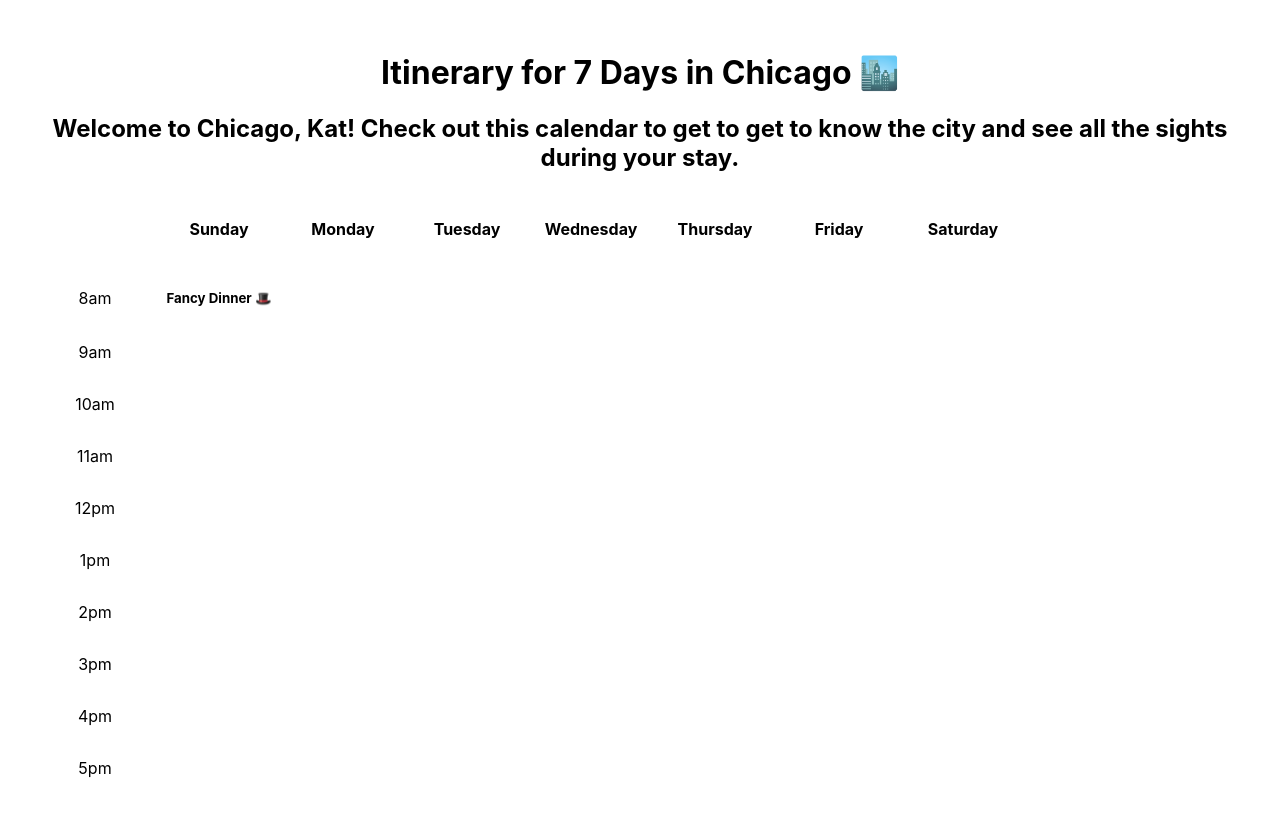
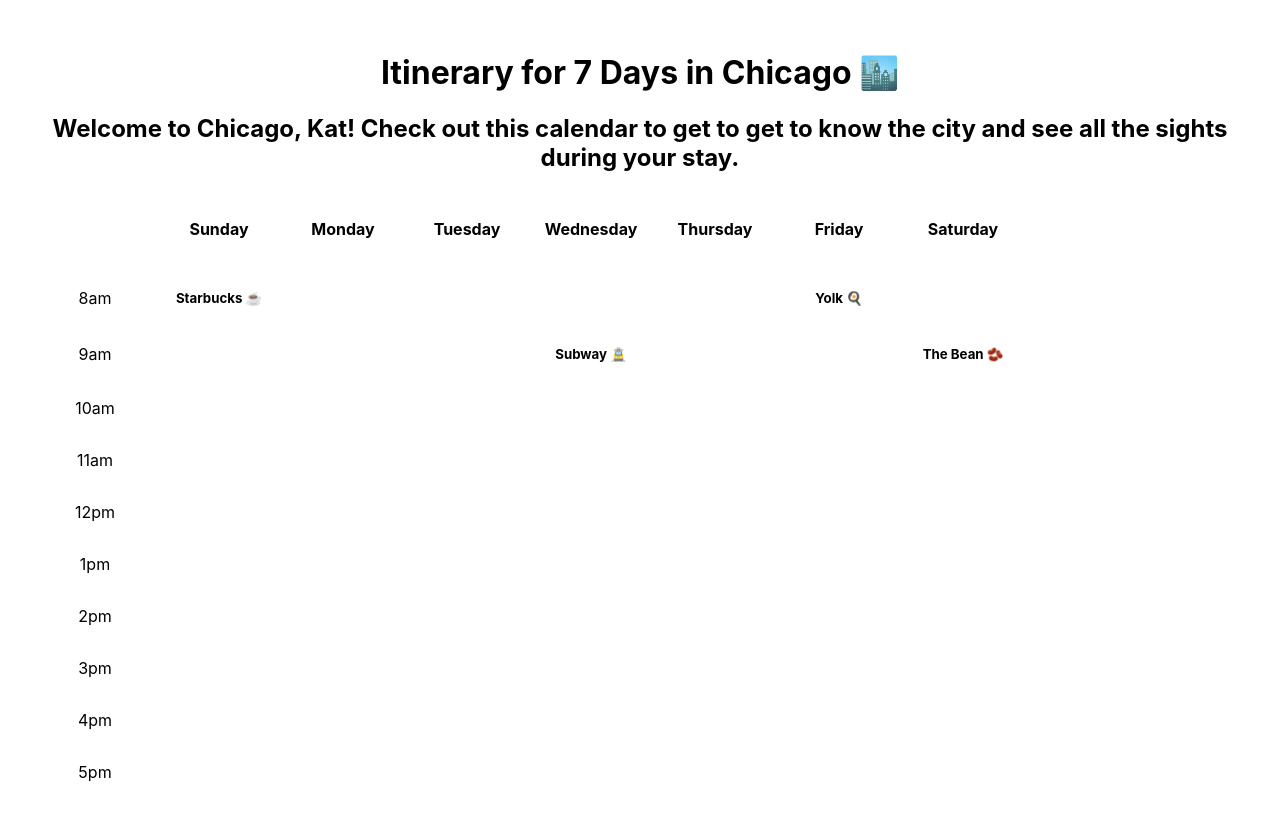
Before and after one commit to Llynoirx/WEB102-timetabled, a React (Vite) app: page / in a window 1280 px wide. Shown: the top 820 px of the page. Built offline with nearby package versions, Linux system fonts and the light colour scheme.

Commit message:
checkpoint 6; colors not working

```diff
--- a/src/components/Calendar.jsx
+++ b/src/components/Calendar.jsx
@@ -20,12 +20,13 @@ const Calendar = () => {
                 <tbody>
                     <tr>
                         <td className="time">8am</td>
-                        <Event event='Fancy Dinner 🎩' color='green' />
+                        {/* <Event event='Fancy Dinner 🎩' color='green' /> */}
+                        <Event event='Starbucks ☕️' color ='green'/>
                         <td></td>
                         <td></td>
                         <td></td>
                         <td></td>
-                        <td></td>
+                        <Event event='Yolk 🍳' color ='green'/>
                         <td></td>
                     </tr>
                     <tr>
@@ -33,10 +34,10 @@ const Calendar = () => {
                         <td></td>
                         <td></td>
                         <td></td>
+                        <Event event='Subway 🚊' color ='pink'/>
                         <td></td>
                         <td></td>
-                        <td></td>
-                        <td></td>
+                        <Event event='The Bean 🫘' color ='blue'/>
                     </tr>
                     <tr>
                         <td className="time">10am</td>
```
